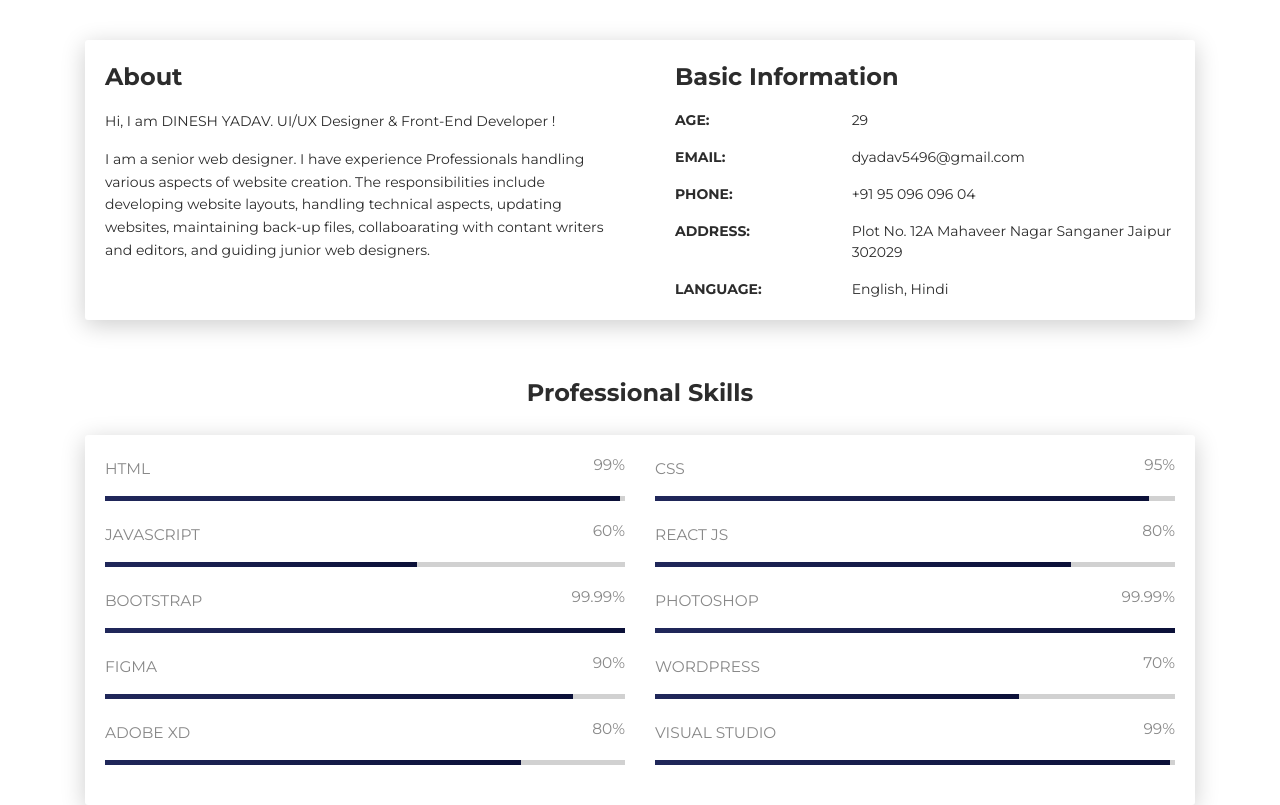
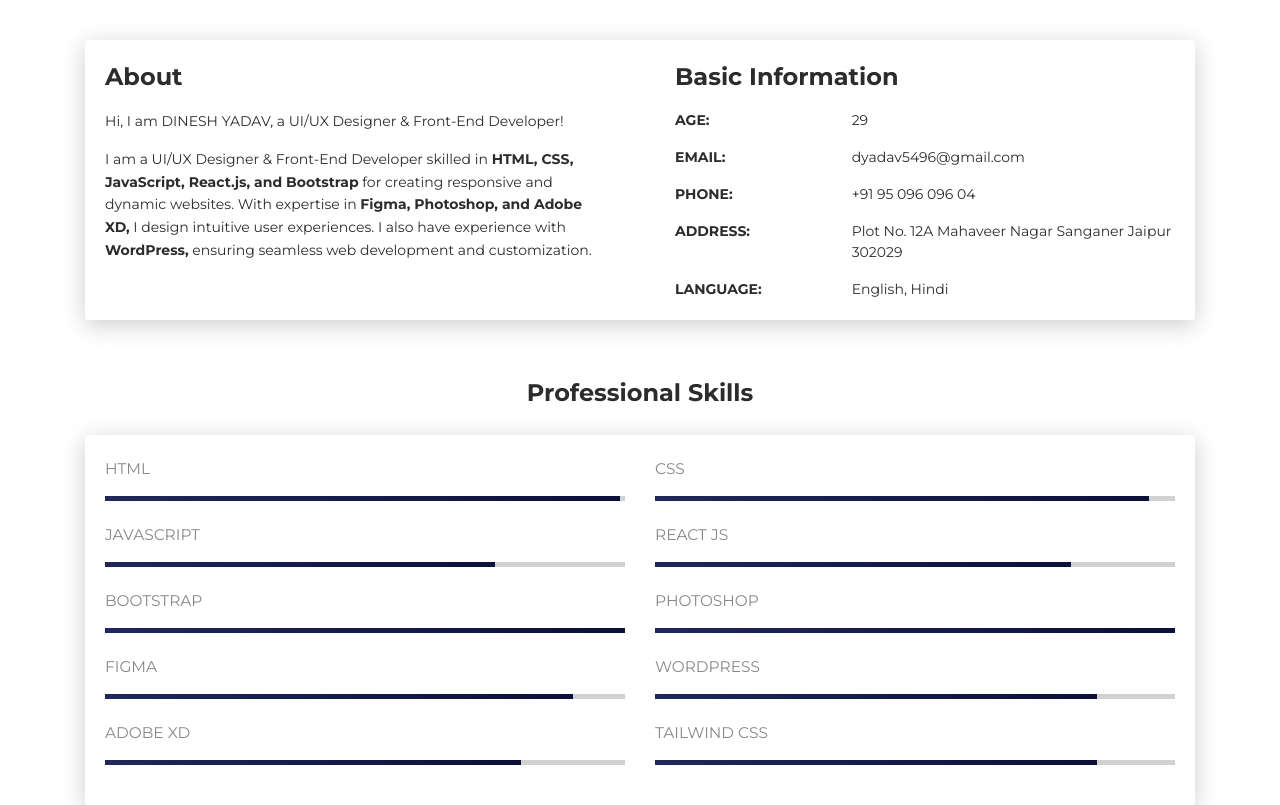
Before and after one commit to Dheerajak47/DineshYadav, a plain HTML site: page index.html in a window 1280 px wide. Shown: the part 680-1485 px from the top of the page. Drawn offline with Linux system fonts and the light colour scheme; files that its build step writes are made by us from their sources.

Commit message:
secound commit

```diff
--- a/index.html
+++ b/index.html
@@ -83,7 +83,7 @@
                            <div class="cc-profile-image"><a href="#"><img src="images/Dinesh.jpg" alt="Image"/></a></div>
                            <div class="h2 title">DINESH YADAV</div>
                            <p class="category text-white">UI/UX Designer & front-end Developer</p>
-                           <a class="btn btn-primary smooth-scroll mr-2" href="tel:+919509609604" data-aos="zoom-in" data-aos-anchor="data-aos-anchor">Hire Me</a><a class="btn btn-primary" href="images/Dinesh_yadav_resume.pdf" download="Dinesh_YADAV_CV" data-aos="zoom-in" data-aos-anchor="data-aos-anchor">Download CV</a>
+                           <a class="btn btn-primary smooth-scroll mr-2" href="tel:+919509609604" data-aos="zoom-in" data-aos-anchor="data-aos-anchor">Hire Me</a><a class="btn btn-primary" href="images/Dinesh_yadav_resume.pdf" download="Dinesh_YADAV_CV" data-aos="zoom-in" data-aos-anchor="data-aos-anchor" target="_blank">Download CV</a>
                         </div>
                      </div>
                      <div class="section">
@@ -101,8 +101,8 @@
                         <div class="col-lg-6 col-md-12">
                            <div class="card-body">
                               <div class="h4 mt-0 title">About</div>
-                              <p>Hi, I am DINESH YADAV. UI/UX Designer & Front-End Developer ! </p>
-                              <p>I am a senior web designer. I have experience Professionals handling various aspects  of website creation. The responsibilities include developing website layouts, handling technical aspects, updating websites, maintaining back-up files, collaboarating with contant writers and editors, and guiding junior web designers.</p>
+                              <p>Hi, I am DINESH YADAV, a UI/UX Designer & Front-End Developer! </p>
+                              <p>I am a UI/UX Designer & Front-End Developer skilled in <strong>HTML, CSS, JavaScript, React.js, and Bootstrap</strong> for creating responsive and dynamic websites. With expertise in <strong>Figma, Photoshop, and Adobe XD,</strong> I design intuitive user experiences. I also have experience with <strong>WordPress,</strong> ensuring seamless web development and customization.</p>
                            </div>
                         </div>
                         <div class="col-lg-6 col-md-12">
@@ -145,7 +145,7 @@
                                  <span class="progress-badge">HTML</span>
                                  <div class="progress">
                                     <div class="progress-bar progress-bar-primary" data-aos="progress-full" data-aos-offset="10" data-aos-duration="2000" role="progressbar" aria-valuenow="60" aria-valuemin="0" aria-valuemax="100" style="width: 99%;"></div>
-                                    <span class="progress-value">99%</span>
+                                    <!-- <span class="progress-value">99%</span> -->
                                  </div>
                               </div>
                            </div>
@@ -154,7 +154,7 @@
                                  <span class="progress-badge">CSS</span>
                                  <div class="progress">
                                     <div class="progress-bar progress-bar-primary" data-aos="progress-full" data-aos-offset="10" data-aos-duration="2000" role="progressbar" aria-valuenow="60" aria-valuemin="0" aria-valuemax="100" style="width: 95%;"></div>
-                                    <span class="progress-value">95%</span>
+                                    <!-- <span class="progress-value">95%</span> -->
                                  </div>
                               </div>
                            </div>
@@ -164,8 +164,8 @@
                               <div class="progress-container progress-primary">
                                  <span class="progress-badge">JavaScript</span>
                                  <div class="progress">
-                                    <div class="progress-bar progress-bar-primary" data-aos="progress-full" data-aos-offset="10" data-aos-duration="2000" role="progressbar" aria-valuenow="60" aria-valuemin="0" aria-valuemax="100" style="width: 60%;"></div>
-                                    <span class="progress-value">60%</span>
+                                    <div class="progress-bar progress-bar-primary" data-aos="progress-full" data-aos-offset="10" data-aos-duration="2000" role="progressbar" aria-valuenow="60" aria-valuemin="0" aria-valuemax="100" style="width: 75%;"></div>
+                                    <!-- <span class="progress-value">60%</span> -->
                                  </div>
                               </div>
                            </div>
@@ -174,7 +174,7 @@
                                  <span class="progress-badge">React Js</span>
                                  <div class="progress">
                                     <div class="progress-bar progress-bar-primary" data-aos="progress-full" data-aos-offset="10" data-aos-duration="2000" role="progressbar" aria-valuenow="60" aria-valuemin="0" aria-valuemax="100" style="width: 80%;"></div>
-                                    <span class="progress-value">80%</span>
+                                    <!-- <span class="progress-value">80%</span> -->
                                  </div>
                               </div>
                            </div>
@@ -185,7 +185,7 @@
                                  <span class="progress-badge">Bootstrap</span>
                                  <div class="progress">
                                     <div class="progress-bar progress-bar-primary" data-aos="progress-full" data-aos-offset="10" data-aos-duration="2000" role="progressbar" aria-valuenow="60" aria-valuemin="0" aria-valuemax="100" style="width: 99.99%;"></div>
-                                    <span class="progress-value">99.99%</span>
+                                    <!-- <span class="progress-value">99.99%</span> -->
                                  </div>
                               </div>
                            </div>
@@ -194,7 +194,7 @@
                                  <span class="progress-badge">Photoshop</span>
                                  <div class="progress">
                                     <div class="progress-bar progress-bar-primary" data-aos="progress-full" data-aos-offset="10" data-aos-duration="2000" role="progressbar" aria-valuenow="60" aria-valuemin="0" aria-valuemax="100" style="width: 99.99%;"></div>
-                                    <span class="progress-value">99.99%</span>
+                                    <!-- <span class="progress-value">99.99%</span> -->
                                  </div>
                               </div>
                            </div>
@@ -203,7 +203,7 @@
                                  <span class="progress-badge">Figma</span>
                                  <div class="progress">
                                     <div class="progress-bar progress-bar-primary" data-aos="progress-full"  data-aos-offset="10" data-aos-duration="2000" role="progressbar" aria-valuenow="60" aria-valuemin="0" aria-valuemax="100" style="width: 90%;"></div>
-                                    <span class="progress-value">90%</span>
+                                    <!-- <span class="progress-value">90%</span> -->
                                  </div>
                               </div>
                            </div>
@@ -211,8 +211,8 @@
                               <div class="progress-container progress-primary">
                                  <span class="progress-badge">WordPress</span>
                                  <div class="progress">
-                                    <div class="progress-bar progress-bar-primary" data-aos="progress-full"  data-aos-offset="10" data-aos-duration="2000" role="progressbar" aria-valuenow="70" aria-valuemin="0" aria-valuemax="100" style="width: 70%;"></div>
-                                    <span class="progress-value">70%</span>
+                                    <div class="progress-bar progress-bar-primary" data-aos="progress-full"  data-aos-offset="10" data-aos-duration="2000" role="progressbar" aria-valuenow="70" aria-valuemin="0" aria-valuemax="100" style="width: 85%;"></div>
+                                    <!-- <span class="progress-value">70%</span> -->
                                  </div>
                               </div>
                            </div>
@@ -221,16 +221,16 @@
                                  <span class="progress-badge">Adobe XD</span>
                                  <div class="progress">
                                     <div class="progress-bar progress-bar-primary" data-aos="progress-full"  data-aos-offset="10" data-aos-duration="2000" role="progressbar" aria-valuenow="80" aria-valuemin="0" aria-valuemax="100" style="width: 80%;"></div>
-                                    <span class="progress-value">80%</span>
+                                    <!-- <span class="progress-value">80%</span> -->
                                  </div>
                               </div>
                            </div>
                            <div class="col-md-6">
                               <div class="progress-container progress-primary">
-                                 <span class="progress-badge">Visual Studio</span>
+                                 <span class="progress-badge">Tailwind CSS</span>
                                  <div class="progress">
-                                    <div class="progress-bar progress-bar-primary" data-aos="progress-full"  data-aos-offset="10" data-aos-duration="2000" role="progressbar" aria-valuenow="99" aria-valuemin="0" aria-valuemax="100" style="width: 99%;"></div>
-                                    <span class="progress-value">99%</span>
+                                    <div class="progress-bar progress-bar-primary" data-aos="progress-full"  data-aos-offset="10" data-aos-duration="2000" role="progressbar" aria-valuenow="99" aria-valuemin="0" aria-valuemax="100" style="width: 85%;"></div>
+                                    <!-- <span class="progress-value">99%</span> -->
                                  </div>
                               </div>
                            </div>
@@ -582,7 +582,7 @@
                            <div class="carousel-item active">
                               <div class="row">
                                  <div class="col-lg-2 col-md-3 cc-reference-header">
-                                    <img src="../assets/images/profile.png" alt="Image"/>
+                                    <img src="./images/Tejsinghji.png" alt="Image"/>
                                     <div class="h5 pt-2">Tej Singh </div>
                                     <p class="category">CEO / Git Squares</p>
                                  </div>
```
Also changed, not shown: images/Tejsinghji.png (added).
